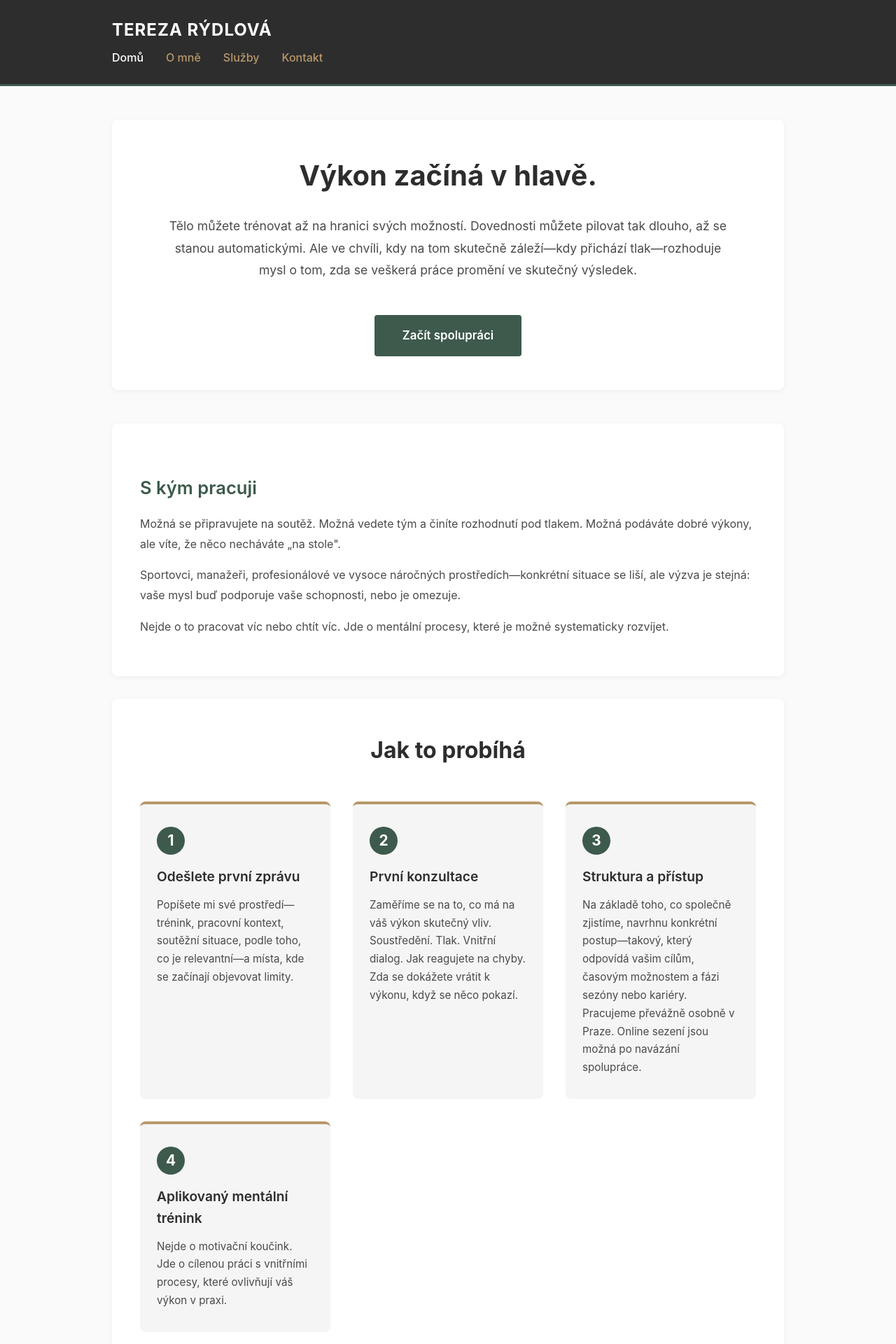
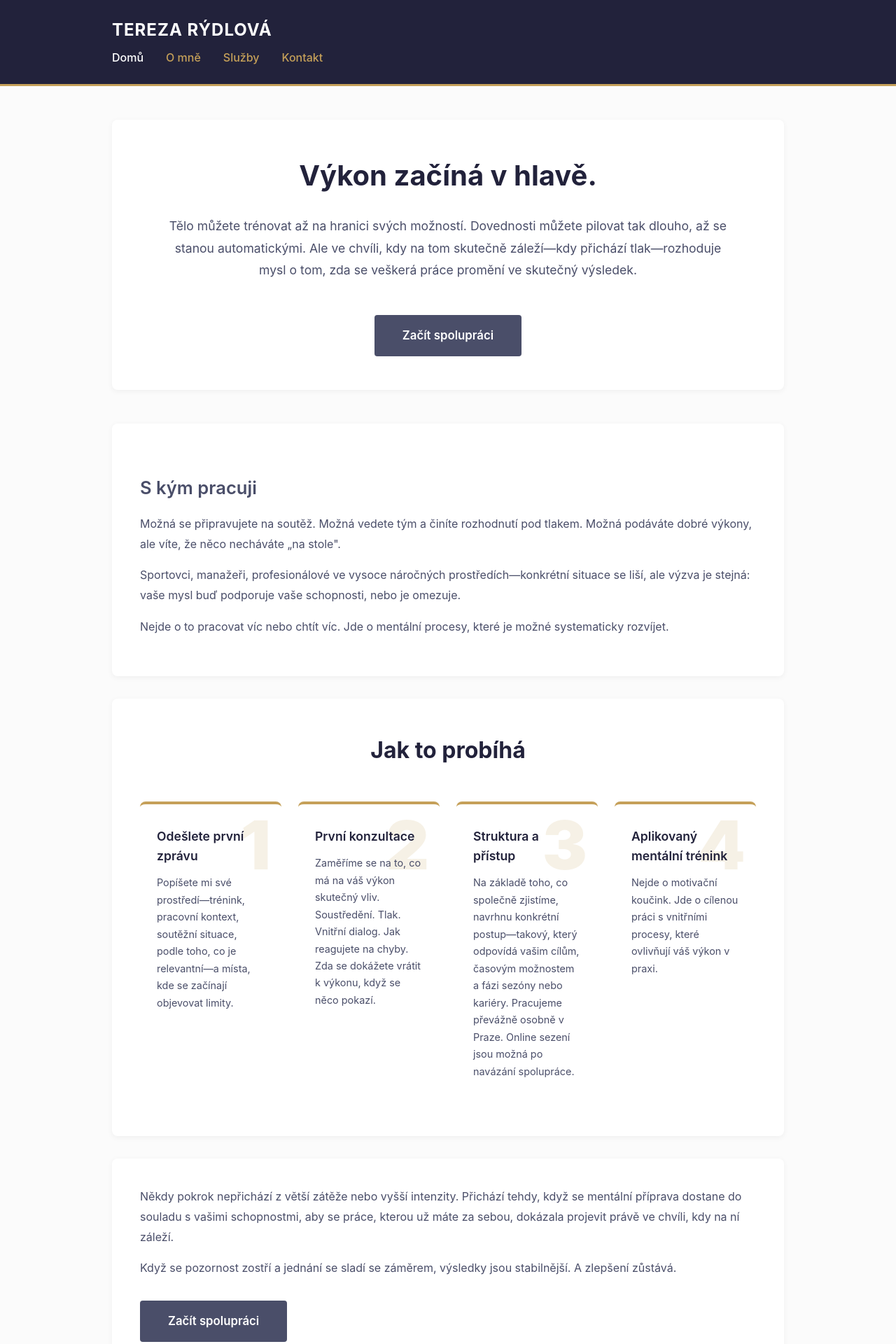
Before and after one commit to westleyovercash/tereza-rydlova, a Jekyll site: the page built from index.md, in a window 1280 px wide. Shown: the top 1920 px of the page at 70% size. Built offline with Jekyll 4.4.1, drawn with Linux system fonts in a browser that asks for light colours.

Commit message:
Update style.css

```diff
--- a/assets/css/style.css
+++ b/assets/css/style.css
@@ -8,8 +8,8 @@
 body {
     font-family: -apple-system, BlinkMacSystemFont, 'Segoe UI', 'Helvetica Neue', Arial, sans-serif;
     line-height: 1.6;
-    color: #2d2d2d;
-    background: #fafafa;
+    color: #22223B;
+    background: #FBFBFB;
 }
 
 .container {
@@ -20,10 +20,10 @@ body {
 
 /* === HEADER === */
 header {
-    background: #2d2d2d;
+    background: #22223B;
     color: #fff;
     padding: 1.5rem 0;
-    border-bottom: 3px solid #3d5a4c;
+    border-bottom: 3px solid #C5A059;
 }
 
 .site-title {
@@ -45,7 +45,7 @@ nav {
 }
 
 nav a {
-    color: #b8986b;
+    color: #C5A059;
     text-decoration: none;
     font-weight: 500;
     transition: color 0.3s;
@@ -74,14 +74,14 @@ main {
 
 .hero h1 {
     font-size: 2.5rem;
-    color: #2d2d2d;
+    color: #22223B;
     margin-bottom: 1.5rem;
     font-weight: 700;
 }
 
 .hero-text {
     font-size: 1.1rem;
-    color: #4a4a4a;
+    color: #4A4E69;
     max-width: 800px;
     margin: 0 auto 2rem;
     line-height: 1.8;
@@ -98,28 +98,28 @@ main {
 
 .content-section h1 {
     font-size: 2.2rem;
-    color: #2d2d2d;
+    color: #22223B;
     margin-bottom: 2rem;
     font-weight: 700;
 }
 
 .content-section h2 {
     font-size: 1.6rem;
-    color: #3d5a4c;
+    color: #4A4E69;
     margin: 2rem 0 1rem;
     font-weight: 600;
 }
 
 .content-section p {
     margin-bottom: 1rem;
-    color: #4a4a4a;
+    color: #4A4E69;
     line-height: 1.8;
 }
 
 .content-section ul,
 .content-section ol {
     margin: 1rem 0 1rem 2rem;
-    color: #4a4a4a;
+    color: #4A4E69;
 }
 
 .content-section li {
@@ -127,7 +127,7 @@ main {
     line-height: 1.7;
 }
 
-/* === HOW IT WORKS (4-STEP CARDS) === */
+/* === HOW IT WORKS (4-STEP CARDS WITH WATERMARK) === */
 .how-it-works {
     background: #fff;
     padding: 3rem 2.5rem;
@@ -139,23 +139,25 @@ main {
 .how-it-works h2 {
     text-align: center;
     font-size: 2rem;
-    color: #2d2d2d;
+    color: #22223B;
     margin-bottom: 3rem;
     font-weight: 700;
 }
 
 .steps {
     display: grid;
-    grid-template-columns: repeat(auto-fit, minmax(220px, 1fr));
-    gap: 2rem;
+    grid-template-columns: repeat(4, 1fr);
+    gap: 1.5rem;
 }
 
 .step {
-    background: #f5f5f5;
+    background: rgba(255, 255, 255, 0.8);
     padding: 2rem 1.5rem;
     border-radius: 8px;
-    border-top: 4px solid #b8986b;
+    border-top: 4px solid #C5A059;
     transition: transform 0.3s, box-shadow 0.3s;
+    position: relative;
+    overflow: hidden;
 }
 
 .step:hover {
@@ -164,30 +166,32 @@ main {
 }
 
 .step-number {
-    display: inline-block;
-    background: #3d5a4c;
-    color: #fff;
-    width: 40px;
-    height: 40px;
-    border-radius: 50%;
-    text-align: center;
-    line-height: 40px;
-    font-size: 1.3rem;
-    font-weight: 700;
-    margin-bottom: 1rem;
+    position: absolute;
+    top: 10px;
+    right: 15px;
+    font-size: 6rem;
+    font-weight: 900;
+    color: rgba(197, 160, 89, 0.15);
+    line-height: 1;
+    z-index: 0;
+    user-select: none;
 }
 
 .step h3 {
-    font-size: 1.2rem;
-    color: #2d2d2d;
+    font-size: 1.1rem;
+    color: #22223B;
     margin-bottom: 0.75rem;
     font-weight: 600;
+    position: relative;
+    z-index: 1;
 }
 
 .step p {
-    color: #4a4a4a;
+    color: #4A4E69;
     line-height: 1.7;
-    font-size: 0.95rem;
+    font-size: 0.9rem;
+    position: relative;
+    z-index: 1;
 }
 
 /* === TESTIMONIALS === */
@@ -202,16 +206,16 @@ main {
 .testimonials h2 {
     text-align: center;
     font-size: 2rem;
-    color: #2d2d2d;
+    color: #22223B;
     margin-bottom: 3rem;
     font-weight: 700;
 }
 
 .testimonial {
-    background: #f5f5f5;
+    background: rgba(255, 255, 255, 0.8);
     padding: 2rem;
     margin-bottom: 1.5rem;
-    border-left: 4px solid #3d5a4c;
+    border-left: 4px solid #C5A059;
     border-radius: 4px;
 }
 
@@ -221,14 +225,14 @@ main {
 
 .quote {
     font-size: 1.05rem;
-    color: #2d2d2d;
+    color: #22223B;
     line-height: 1.8;
     font-style: italic;
     margin-bottom: 1rem;
 }
 
 .attribution {
-    color: #8b7e74;
+    color: #4A4E69;
     font-weight: 600;
     font-size: 0.95rem;
 }
@@ -236,7 +240,7 @@ main {
 /* === BUTTONS === */
 .cta-button {
     display: inline-block;
-    background: #3d5a4c;
+    background: #4A4E69;
     color: #fff;
     padding: 1rem 2.5rem;
     border-radius: 4px;
@@ -248,14 +252,14 @@ main {
 }
 
 .cta-button:hover {
-    background: #2d4439;
+    background: #22223B;
     transform: translateY(-2px);
 }
 
 /* === FOOTER === */
 footer {
-    background: #2d2d2d;
-    color: #8b7e74;
+    background: #22223B;
+    color: #C5A059;
     text-align: center;
     padding: 2rem 0;
     margin-top: 4rem;
@@ -266,6 +270,12 @@ footer p {
 }
 
 /* === RESPONSIVE === */
+@media (max-width: 1024px) {
+    .steps {
+        grid-template-columns: repeat(2, 1fr);
+    }
+}
+
 @media (max-width: 768px) {
     .hero h1 {
         font-size: 2rem;
@@ -291,4 +301,10 @@ footer p {
     .testimonials {
         padding: 2rem 1.5rem;
     }
+
+    .step-number {
+        font-size: 4rem;
+        top: 5px;
+        right: 10px;
+    }
 }
```
